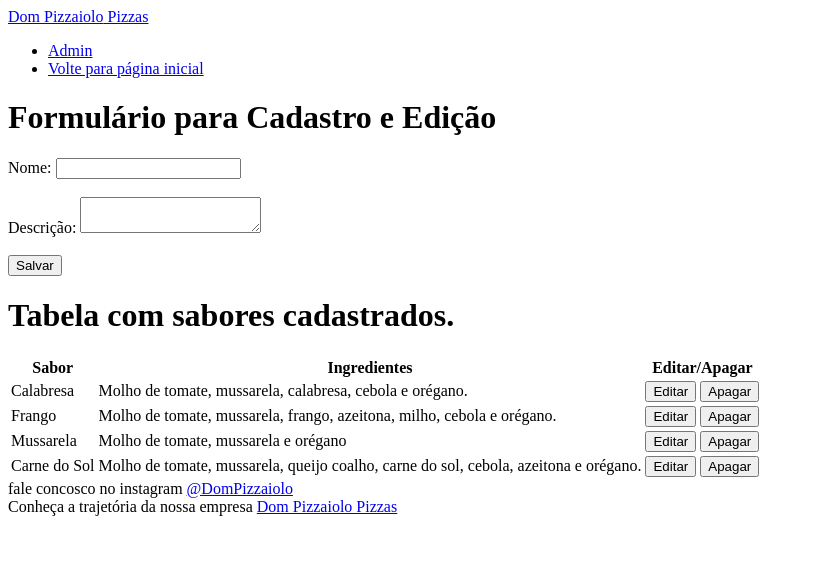
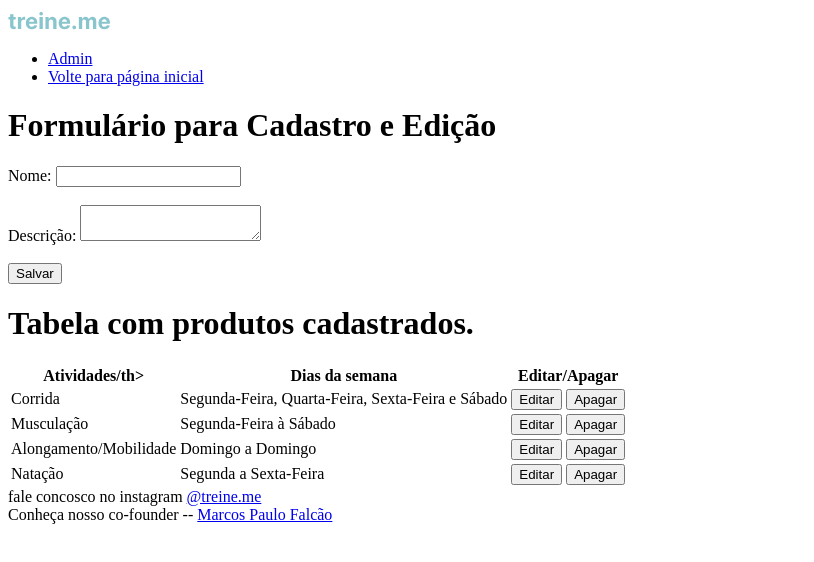
Before and after one commit to marcosfalcaoo/desnv_web_atv2, a plain HTML site: page index2.html in a window 1280 px wide. Shown: the whole page, without its empty margins (0-814 px from the left). Drawn offline with Linux system fonts and the light colour scheme.

Commit message:
Update index2.html

```diff
--- a/index2.html
+++ b/index2.html
@@ -3,13 +3,14 @@
   <head>
     <meta charset="UTF-8" />
     <meta name="viewport" content="width=device-width, initial-scale=1.0" />
-    <title>Faça seu pedido</title>
+    <title>Escolha seu produto</title>
   </head>
   <body>
     <header>
       <nav class="container">
-        <a class="logo" href="/index.html"><span>Dom Pizzaiolo</span> Pizzas</a>
-        <img src="/Assets/pizza-1.svg" alt="" />
+        <a id="logo" href="">
+          <img src="./Assets/Logo (1).svg" alt="Logo Treine.me" />
+        </a>
 
         <ul>
           <li><a href="index5.html">Admin</a></li>
@@ -26,46 +27,40 @@
       <input type="submit" value="Salvar" />
     </form>
     <div class="sabores">
-      <h1>Tabela com sabores cadastrados.</h1>
+      <h1>Tabela com produtos cadastrados.</h1>
       <table>
         <tr>
-          <th>Sabor</th>
-          <th>Ingredientes</th>
+          <th>Atividades/th></th>
+          <th>Dias da semana</th>
           <th>Editar/Apagar</th>
         </tr>
         <tr>
-          <td>Calabresa</td>
-          <td>Molho de tomate, mussarela, calabresa, cebola e orégano.</td>
+          <td>Corrida</td>
+          <td>Segunda-Feira, Quarta-Feira, Sexta-Feira e Sábado</td>
           <td>
             <button>Editar</button>
             <button>Apagar</button>
           </td>
         </tr>
         <tr>
-          <td>Frango</td>
-          <td>
-            Molho de tomate, mussarela, frango, azeitona, milho, cebola e
-            orégano.
-          </td>
+          <td>Musculação</td>
+          <td>Segunda-Feira à Sábado</td>
           <td>
             <button>Editar</button>
             <button>Apagar</button>
           </td>
         </tr>
         <tr>
-          <td>Mussarela</td>
-          <td>Molho de tomate, mussarela e orégano</td>
+          <td>Alongamento/Mobilidade</td>
+          <td>Domingo a Domingo</td>
           <td>
             <button>Editar</button>
             <button>Apagar</button>
           </td>
         </tr>
         <tr>
-          <td>Carne do Sol</td>
-          <td>
-            Molho de tomate, mussarela, queijo coalho, carne do sol, cebola,
-            azeitona e orégano.
-          </td>
+          <td>Natação</td>
+          <td>Segunda a Sexta-Feira</td>
           <td>
             <button>Editar</button>
             <button>Apagar</button>
@@ -74,12 +69,10 @@
       </table>
       <footer>
         fale concosco no instagram
-        <a href="https://instagram.com/dompizzas" target="_blank"
-          >@DomPizzaiolo</a
-        >
+        <a href="https://instagram.com/treine.me" target="_blank">@treine.me</a>
         <br />
-        Conheça a trajetória da nossa empresa
-        <a href="index4.html" target="_blank">Dom Pizzaiolo Pizzas</a>
+        Conheça nosso co-founder --
+        <a href="index6.html" target="_blank">Marcos Paulo Falcão</a>
       </footer>
     </div>
   </body>
```
